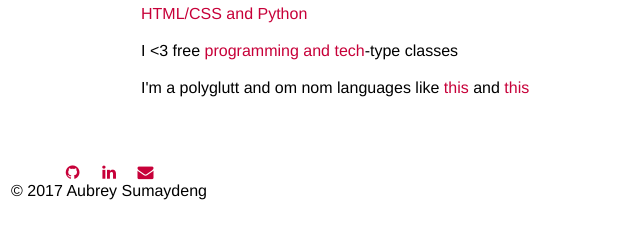
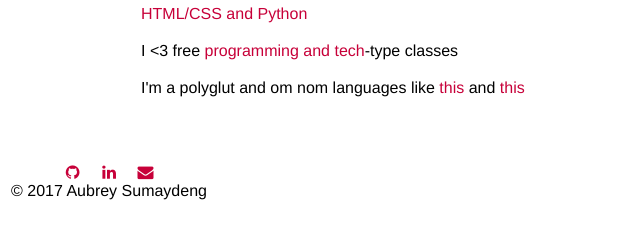
Before and after one commit to asumaydeng/asumaydeng.github.io, a plain HTML site: page index.html in a window 1280 px wide. Shown: the part 493-732 px from the top of the page, 539-1179 px from the left. Drawn offline with Linux system fonts and the light colour scheme.

Commit message:
edit #wip section

```diff
--- a/index.html
+++ b/index.html
@@ -42,7 +42,7 @@
           <li>GRE prep</li>
           <li><a href="https://www.codecademy.com/mayah" target="_blank">HTML/CSS and Python</a></li>
           <li>I &lt;3 free <a href="https://www.coursera.org/user/cd3364c91741aa3fd9058b2593991df5" target="_blank">programming and tech</a>-type classes</li>
-          <li>I'm a polyglutt and om nom languages like <a href="https://www.wanikani.com/users/meix2" target="_blank">this</a> and <a href="https://hinative.com/en-US/profiles/1076090" target="_blank">this</a></li>
+          <li>I'm a polyglut and om nom languages like <a href="https://www.wanikani.com/users/meix2" target="_blank">this</a> and <a href="https://hinative.com/en-US/profiles/1076090" target="_blank">this</a></li>
         </ul>
       </div>
     </div>
```
